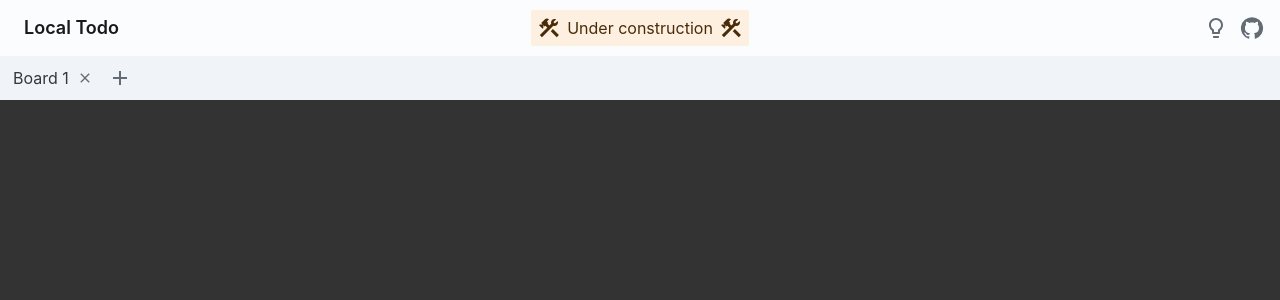
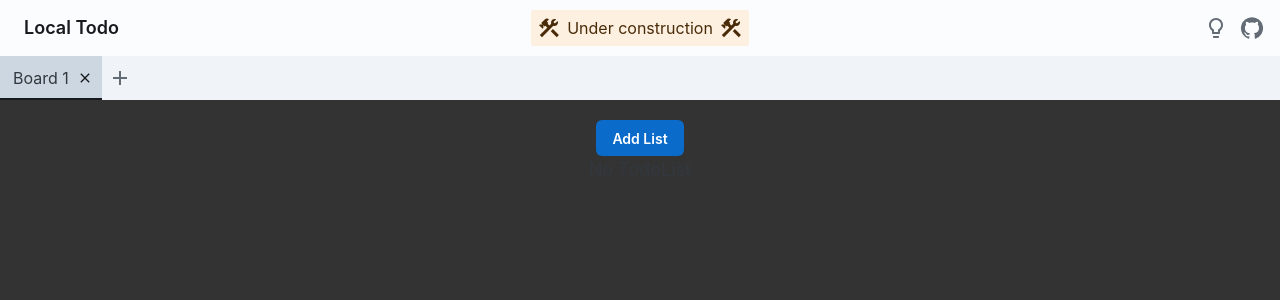
Before and after one commit to NeodymiumFerBore/local-todo, a React (Vite) app: page / in a window 1280 px wide. Shown: the top 300 px of the page. Built offline with nearby package versions, Linux system fonts and the light colour scheme.

Commit message:
Fix onDelete behavior, always select an existing tab

```diff
--- a/src/components/TabBoardsView.tsx
+++ b/src/components/TabBoardsView.tsx
@@ -1,7 +1,7 @@
 import { useState } from "react";
 import { IconButton, Stack, TabList, TabPanel, Tabs, useTheme } from "@mui/joy";
 import { Add } from "@mui/icons-material";
-import { Id, TBoard, newBoard } from "@/types";
+import { Id, TBoard, createId, newBoard } from "@/types";
 import Board from "./Board";
 import { EditableTab } from "./EditableTab";
 
@@ -16,6 +16,9 @@ export function TabBoardsView() {
       whenModified: new Date(),
     },
   ]);
+  const [selected, setSelected] = useState<Id | null>(
+    boards.length > 0 ? boards[0].id : null
+  );
 
   function renameBoard(name: string, boardId: Id) {
     setBoards((curr) => {
@@ -28,7 +31,15 @@ export function TabBoardsView() {
 
   console.log("Rendering TabBoardsView");
   return (
-    <Tabs size="lg">
+    <Tabs
+      size="lg"
+      value={selected}
+      onChange={(_, v) => {
+        // When deleting a tab, it also triggers a tab change.
+        // Check if tab still exists before switching to it.
+        if (boards.some((board) => board.id === v)) setSelected(v as Id);
+      }}
+    >
       <TabList
         disableUnderline
         sx={{
@@ -47,9 +58,17 @@ export function TabBoardsView() {
               initialName={board.title}
               variant="plain"
               color="neutral"
-              onDelete={() =>
-                setBoards((curr) => curr.filter((e) => e.id !== board.id))
-              }
+              onDelete={() => {
+                // If deleted tab is the currently selected, select another one if possible
+                if (selected === board.id && boards.length > 1) {
+                  const i = boards.findIndex((e) => e.id === board.id);
+                  // Try to select next tab. Visually, it looks like selection stays in place
+                  setSelected(
+                    i < boards.length - 1 ? boards[i + 1].id : boards[i - 1].id
+                  );
+                }
+                setBoards((curr) => curr.filter((e) => e.id !== board.id));
+              }}
               onRename={(s) => renameBoard(s, board.id)}
               sx={{
                 flex: "none",
@@ -60,9 +79,14 @@ export function TabBoardsView() {
         })}
         <IconButton
           key={crypto.randomUUID()}
-          onClick={() =>
-            setBoards((curr) => [...curr, newBoard({ title: "New Board" })])
-          }
+          onClick={() => {
+            const newBoardId = createId();
+            setBoards((curr) => [
+              ...curr,
+              newBoard({ id: newBoardId, title: "New Board" }),
+            ]);
+            setSelected(newBoardId);
+          }}
         >
           <Add />
         </IconButton>
```
